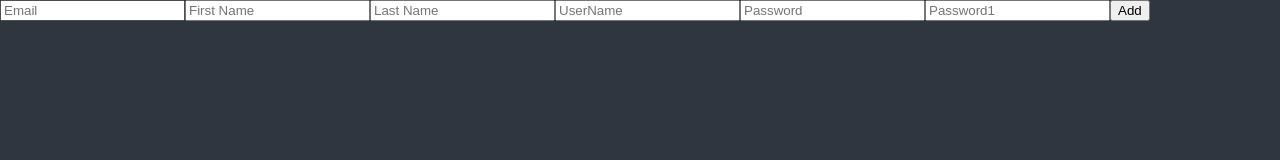
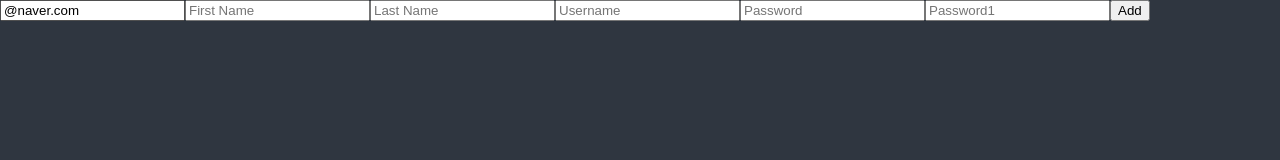
Before and after one commit to Duck-98/todoList-React, a React (Create React App) app: page / in a window 1280 px wide. Shown: the top 160 px of the page. Built offline with nearby package versions, Linux system fonts and the light colour scheme.

Commit message:
[#2] validation 세팅

```diff
--- a/src/TodoList.tsx
+++ b/src/TodoList.tsx
@@ -1,5 +1,19 @@
 import React, { useState } from "react";
 import {useForm} from 'react-hook-form';
+import styled from 'styled-components';
+
+const Span = styled.span`
+color : white;
+`;
+
+interface IForm {
+    email: string;
+    firstName: string;
+    lastName: string;
+    username: string;
+    password: string;
+    password1: string;
+  };
 
 function ToDoList() {
   /*const [toDo, setToDo] = useState("");
@@ -13,21 +27,56 @@ function ToDoList() {
     event.preventDefault();
     console.log(toDo);
   };*/
-    const {register,  handleSubmit, formState} = useForm();
+    const {register,  handleSubmit, formState :{errors}} = useForm<IForm>({
+        defaultValues:{
+            email:"@naver.com"
+        }
+    });
 
     const onValid = (data:any) => {
         console.log(data)
     }
-    console.log(formState.errors);
+
   return (
     <div>
       <form  onSubmit={handleSubmit(onValid)}>
-        <input {...register("Email", {required: true})} placeholder="Email" />
-        <input {...register("FirstName", {required: true})} placeholder="First Name" />
-        <input {...register("LastName", {required: true})} placeholder="Last Name" />
-        <input {...register("UserName", {required: true, minLength :10})} placeholder="UserName" />
-        <input {...register("Password", {required: true})} placeholder="Password" />
-        <input {...register("Password1", {required: "password가 필요합니다."})} placeholder="Password1" />
+      <input
+          {...register("email", {
+            required: "Email is required",
+            pattern: {
+              value: /^[A-Za-z0-9._%+-]+@naver.com$/,
+              message: "Only naver.com emails allowed",
+            },
+          })}
+          placeholder="Email"
+        />
+        <Span>{errors?.email?.message}</Span>
+        <input
+          {...register("firstName", { required: "write here" })}
+          placeholder="First Name"
+        />
+        <Span>{errors?.firstName?.message}</Span>
+        <input
+          {...register("lastName", { required: "write here" })}
+          placeholder="Last Name"
+        />
+        <Span>{errors?.lastName?.message}</Span>
+        <input
+          {...register("username", { required: "write here", minLength: 10 })}
+          placeholder="Username"
+        />
+        <Span>{errors?.username?.message}</Span>
+        <input
+          {...register("password", { required: "write here", minLength: 5 })}
+          placeholder="Password"
+        />
+        <Span>{errors?.password?.message}</Span>
+        <input
+          {...register("password1", {
+            required: "Password is required", })}
+          placeholder="Password1"
+        />
+        <Span>{errors?.password1?.message}</Span>
         <button>Add</button>
       </form>
     </div>
--- a/src/theme.ts
+++ b/src/theme.ts
@@ -2,6 +2,6 @@ import { DefaultTheme } from "styled-components";
 
 export const darkTheme: DefaultTheme = {
   bgColor: "#2f3640",
-  textColor: "#f5f6fa",
+  textColor: "white",
   accentColor: "#6867AC",
 };
```
Also changed, not shown: 1 other file (tests, documents, lock files or other folders).
